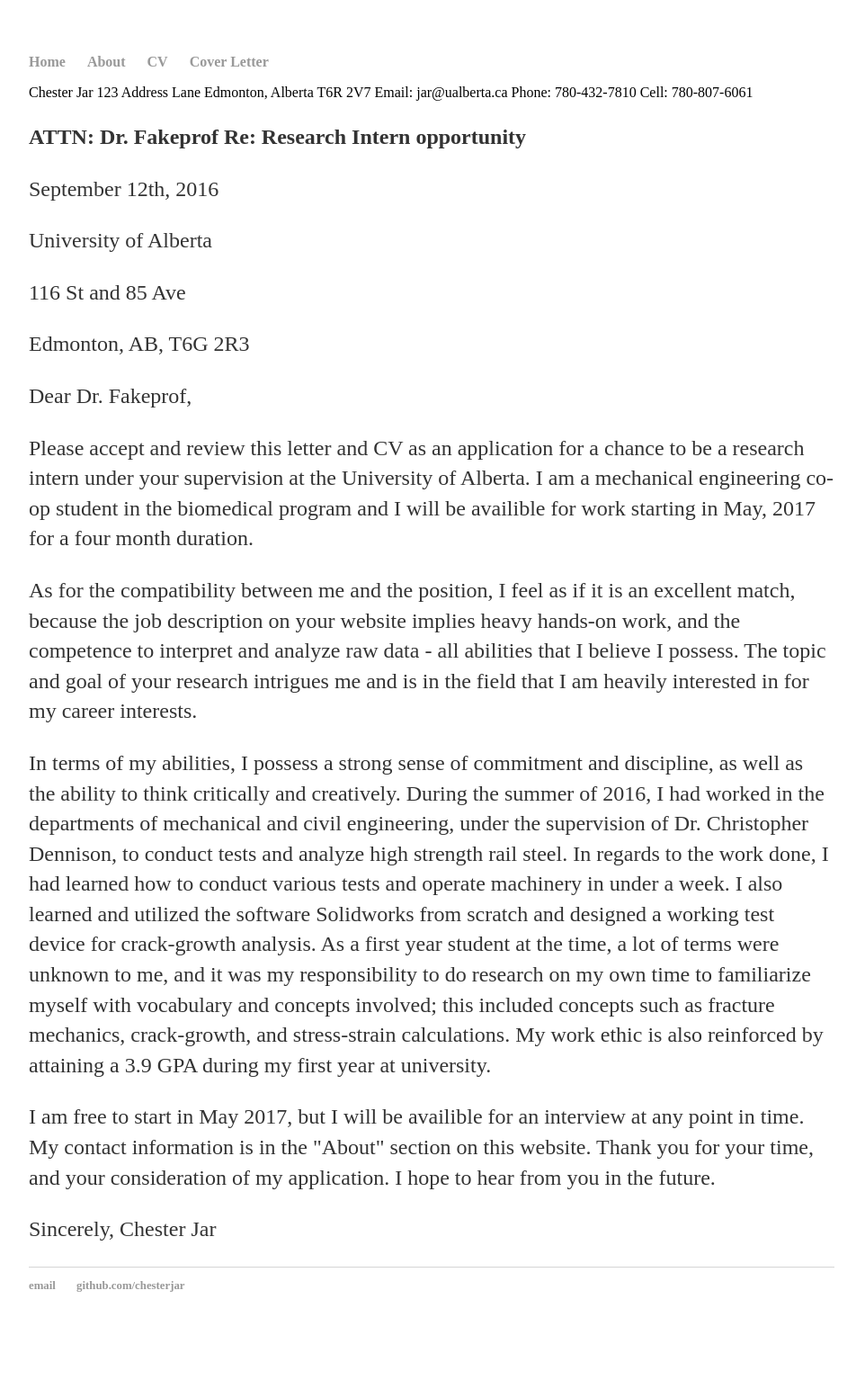
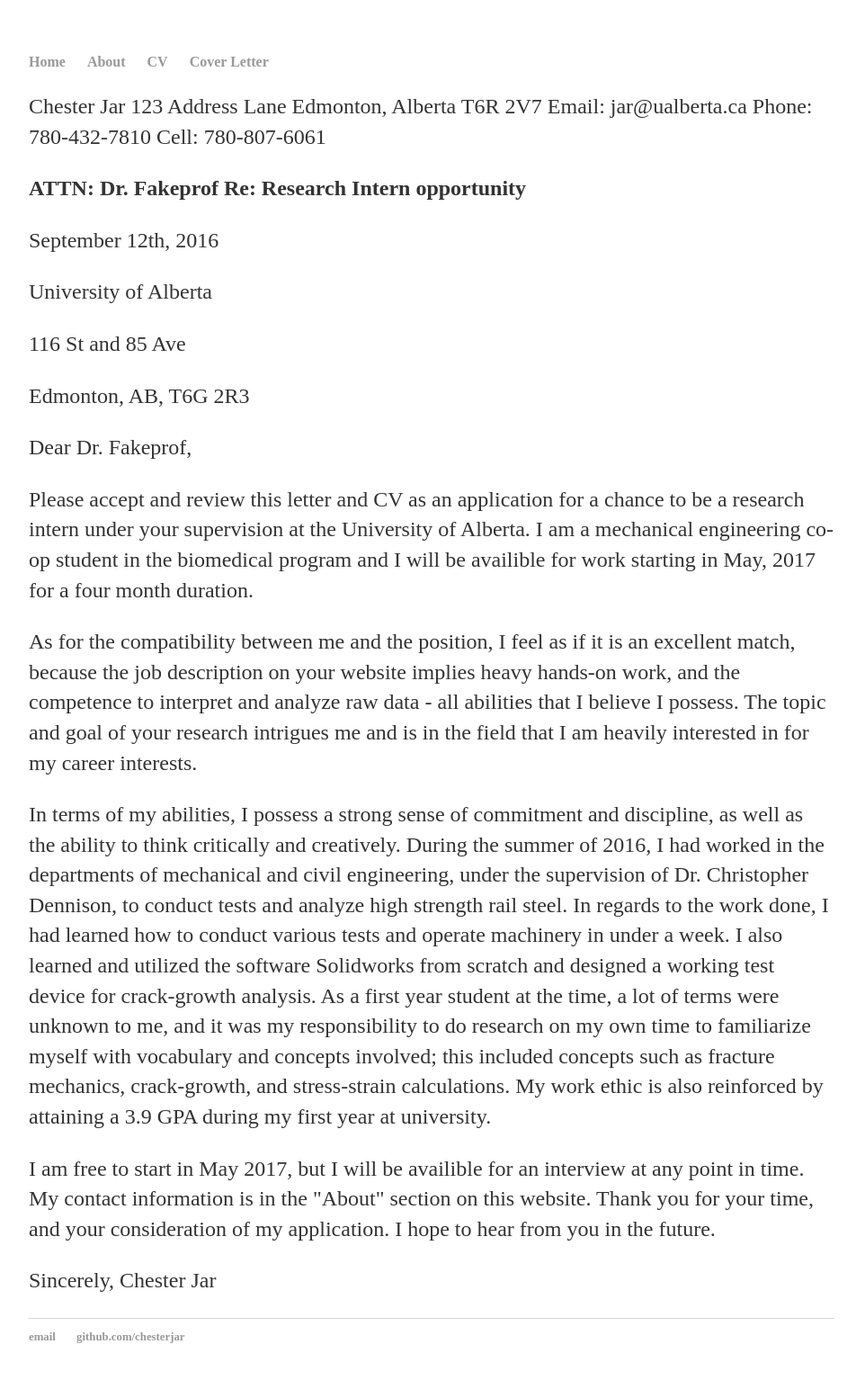
Before and after one commit to chesterjar/chesterjar, a Jekyll site: the page built from cover-letter/index.html, in a window 1280 px wide. Shown: the whole page at 90% size, without its empty margins (160-1112 px from the left). Built offline with Jekyll 4.4.1, drawn with Linux system fonts in a browser that asks for light colours; before the commit the page ends 1497 px from its top, so only the background shows below that.

```diff
--- a/cover-letter/index.html
+++ b/cover-letter/index.html
@@ -2,13 +2,13 @@
 layout: default
 title: Cover Letter, Chester Jar
 ---
-<l> Chester Jar</l>
+<p><l> Chester Jar</l>
 <l> 123 Address Lane</l>
 <l> Edmonton, Alberta</l>
 <l> T6R 2V7</l>
 <l> Email: jar@ualberta.ca</l>
 <l> Phone: 780-432-7810</l>
-<l> Cell: 780-807-6061</l>
+<l> Cell: 780-807-6061</l></p>
 
 <p><strong>ATTN: Dr. Fakeprof
 
```
